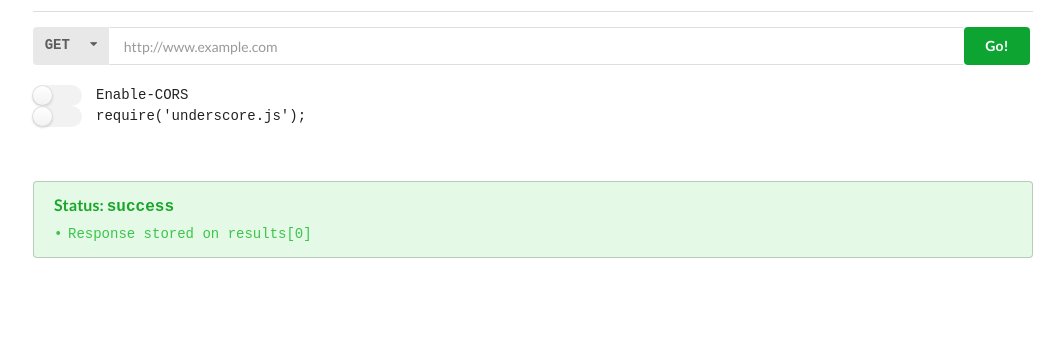
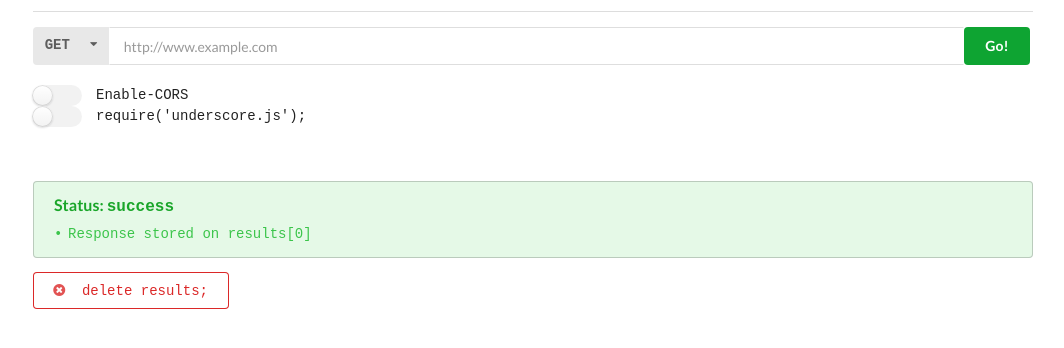
Before and after one commit to eliasib13/Rest-Handler-JS, a plain HTML site: page index.html in a window 1280 px wide. Both pictures are taken after a click on the button "Go!". Shown: the part 88-436 px from the top of the page, without its empty margins (107-1171 px from the left). Drawn offline with Linux system fonts and the light colour scheme.

Commit message:
Added icons font files. Added reset results button.

```diff
--- a/index.html
+++ b/index.html
@@ -49,6 +49,12 @@
                 <li>Response stored on <code id="result-message-code"></code></li>
             </ul>
         </div>
+        <div>
+            <button class="ui red basic button" id="delete-results">
+                <i class="icon remove circle"></i>
+                delete results;
+            </button>
+        </div>
     </div>
 
     <script type="text/javascript" src="lib/jquery.min.js"></script>
--- a/js/main.js
+++ b/js/main.js
@@ -41,6 +41,7 @@ window.results = [];
                 $('#result-message-code').html('results[' + (window.results.length - 1) + ']');
                 $('#result-message-extra').show();
                 $('#underscore-toggle').show();
+                $('#delete-results').show();
                 console.info('Results stored on results[' + (window.results.length - 1) + ']');
 
                 $('.loader').hide();
@@ -75,7 +76,21 @@ window.results = [];
         }
     }
 
-    // Init Semantic UI components
+    /**
+     * Function that deletes results
+     */
+    function deleteResults() {
+        window.results = [];
+
+        $('#result-message').hide();
+        $('#result-message-extra').hide();
+        $('#underscore-toggle').hide();
+        $('#delete-results').hide();
+
+        console.info('Removed results!');
+    }
+
+        // Init Semantic UI components
     semanticInit();
 
     // Event binding
@@ -83,4 +98,6 @@ window.results = [];
 
     $('#underscore').click(toggleUnderscore);
 
+    $('#delete-results').click(deleteResults);
+
 })(window);
--- a/scss/styles.scss
+++ b/scss/styles.scss
@@ -19,3 +19,8 @@ body {
 #underscore-toggle {
   display: none;
 }
+
+#delete-results {
+  display: none;
+  font-family: "Courier New";
+}
```
Also changed, not shown: css/styles.css, css/themes/default/assets/fonts/icons.ttf (added), css/themes/default/assets/fonts/icons.woff (added), css/themes/default/assets/fonts/icons.woff2 (added), 1 other file.
